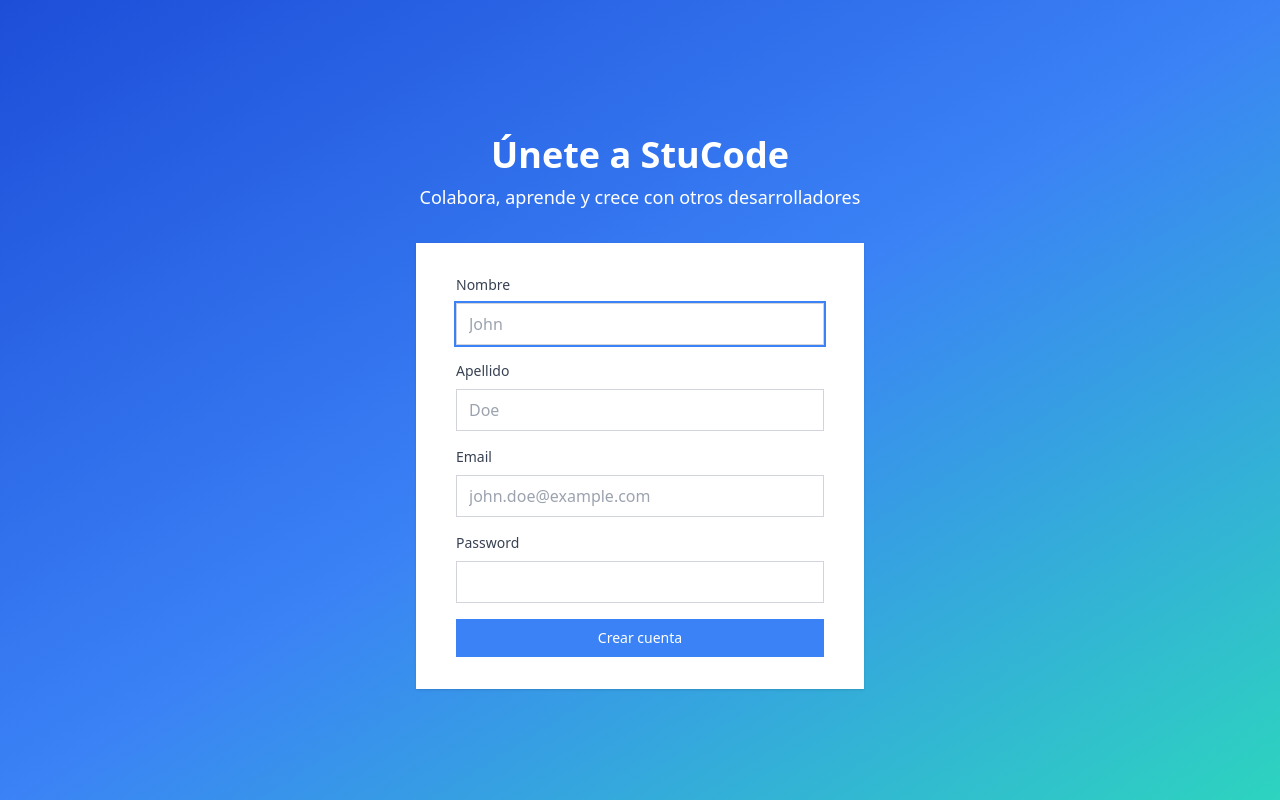
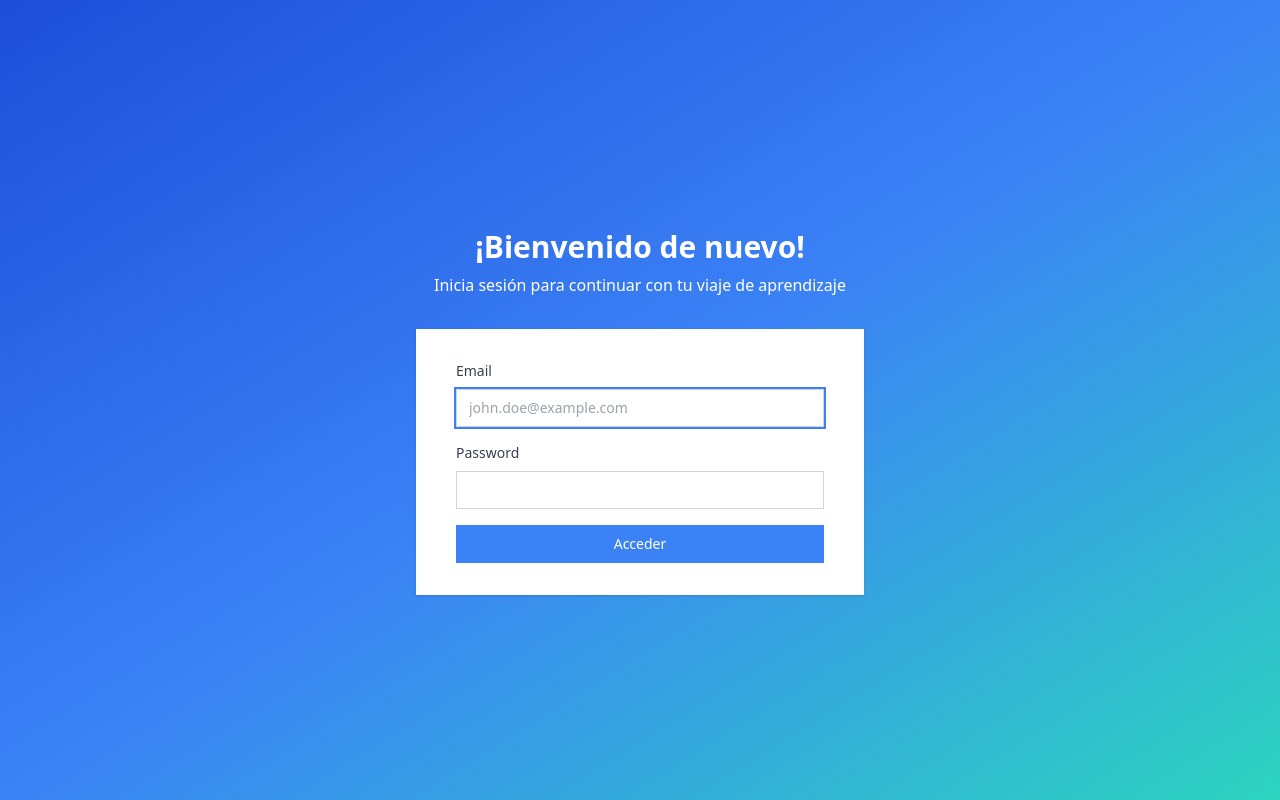
Before and after one commit to michaelhernandezrala/console.stucode, a React (Create React App) app: page / in a window 1280 px wide. Built offline with nearby package versions, Linux system fonts and the light colour scheme.

Commit message:
feat: implement login ux/ui

```diff
--- a/src/App.js
+++ b/src/App.js
@@ -1,7 +1,7 @@
-import Register from "./page/Register.js";
+import Login from "./page/Login.js";
 
 function App() {
-  return <Register />;
+  return <Login />;
 }
 
 export default App;
--- a/src/components/auth/AuthHeader.js
+++ b/src/components/auth/AuthHeader.js
@@ -3,8 +3,8 @@ import PropTypes from "prop-types";
 function AuthHeader({ title, subtitle }) {
   return (
     <header className="sm:mx-auto sm:w-full sm:max-w-md">
-      <h1 className="mt-6 text-center text-4xl font-extrabold text-white">{title}</h1>
-      <p className="mt-2 text-center text-lg text-white">{subtitle}</p>
+      <h1 className="mt-6 text-center text-3xl font-extrabold text-white">{title}</h1>
+      <p className="mt-2 text-center text-md text-white">{subtitle}</p>
     </header>
   );
 }
--- a/src/components/common/inputs/Input.js
+++ b/src/components/common/inputs/Input.js
@@ -6,7 +6,7 @@ function Input({ name, type, required, autoFocus, placeholder }) {
       id={name}
       name={name}
       type={type}
-      className="w-full px-3 py-2 mb-2 border border-gray-300 focus:outline-none focus:ring-2 focus:ring-blue-500"
+      className="w-full text-sm px-3 py-2 mb-2 border border-gray-300 focus:outline-none focus:ring-2 focus:ring-blue-500"
       required={required}
       autoFocus={autoFocus}
       placeholder={placeholder}
--- /dev/null
+++ b/src/page/Login.js
@@ -0,0 +1,27 @@
+import Button from "../components/common/inputs/Button.js";
+import FormControl from "../components/common/inputs/FormControl.js";
+import Input from "../components/common/inputs/Input.js";
+import Label from "../components/common/inputs/Label.js";
+import AuthWrapper from "../components/wrappers/AuthWrapper.js";
+
+function Login() {
+  return (
+    <AuthWrapper title="¡Bienvenido de nuevo!" subtitle="Inicia sesión para continuar con tu viaje de aprendizaje">
+      <form className="space-y-4">
+        <FormControl>
+          <Label htmlFor="email">Email</Label>
+          <Input name="email" type="email" required={true} autoFocus={true} placeholder="john.doe@example.com" />
+        </FormControl>
+
+        <FormControl>
+          <Label htmlFor="password">Password</Label>
+          <Input name="password" type="password" required={true} />
+        </FormControl>
+
+        <Button type="submit">Acceder</Button>
+      </form>
+    </AuthWrapper>
+  );
+}
+
+export default Login;
```
